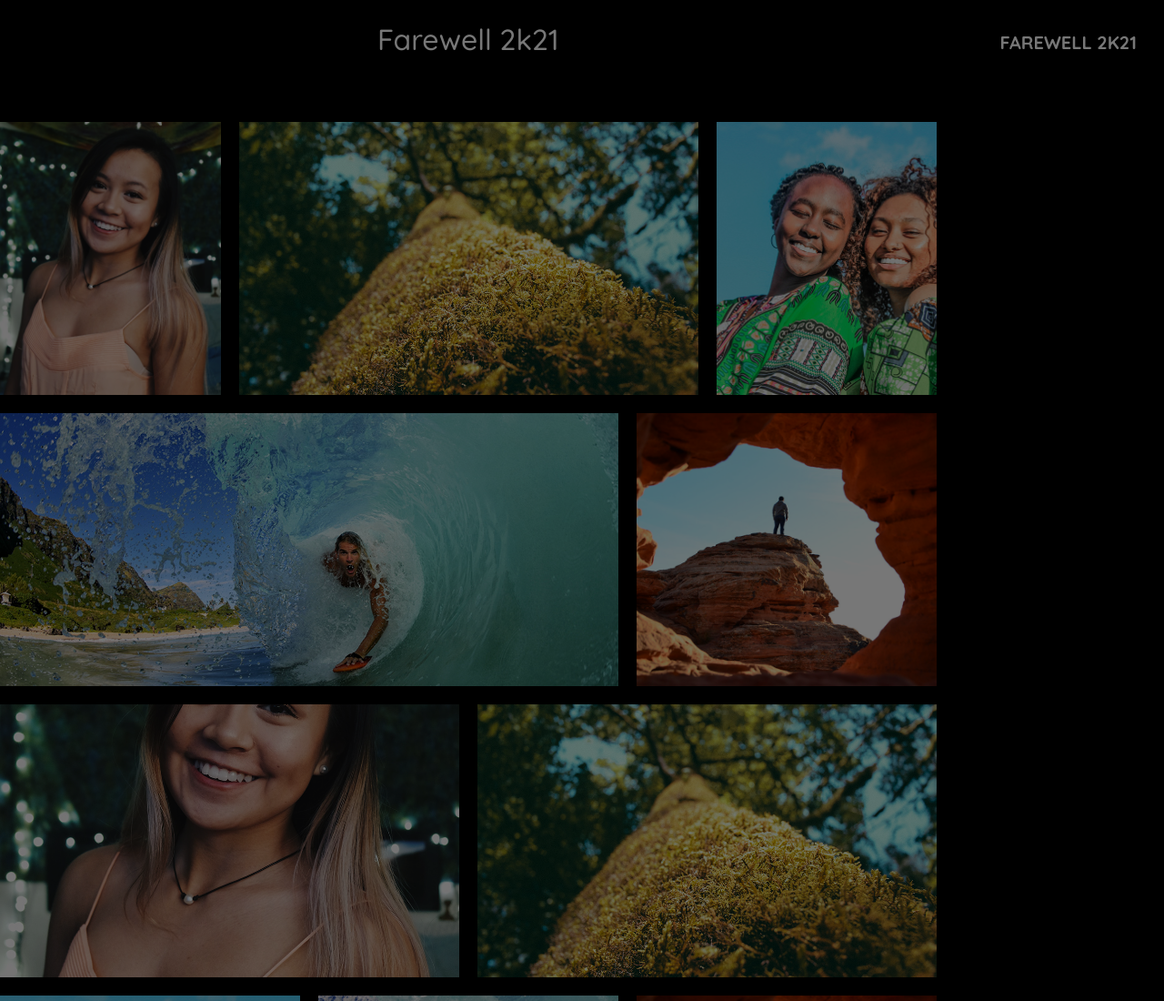
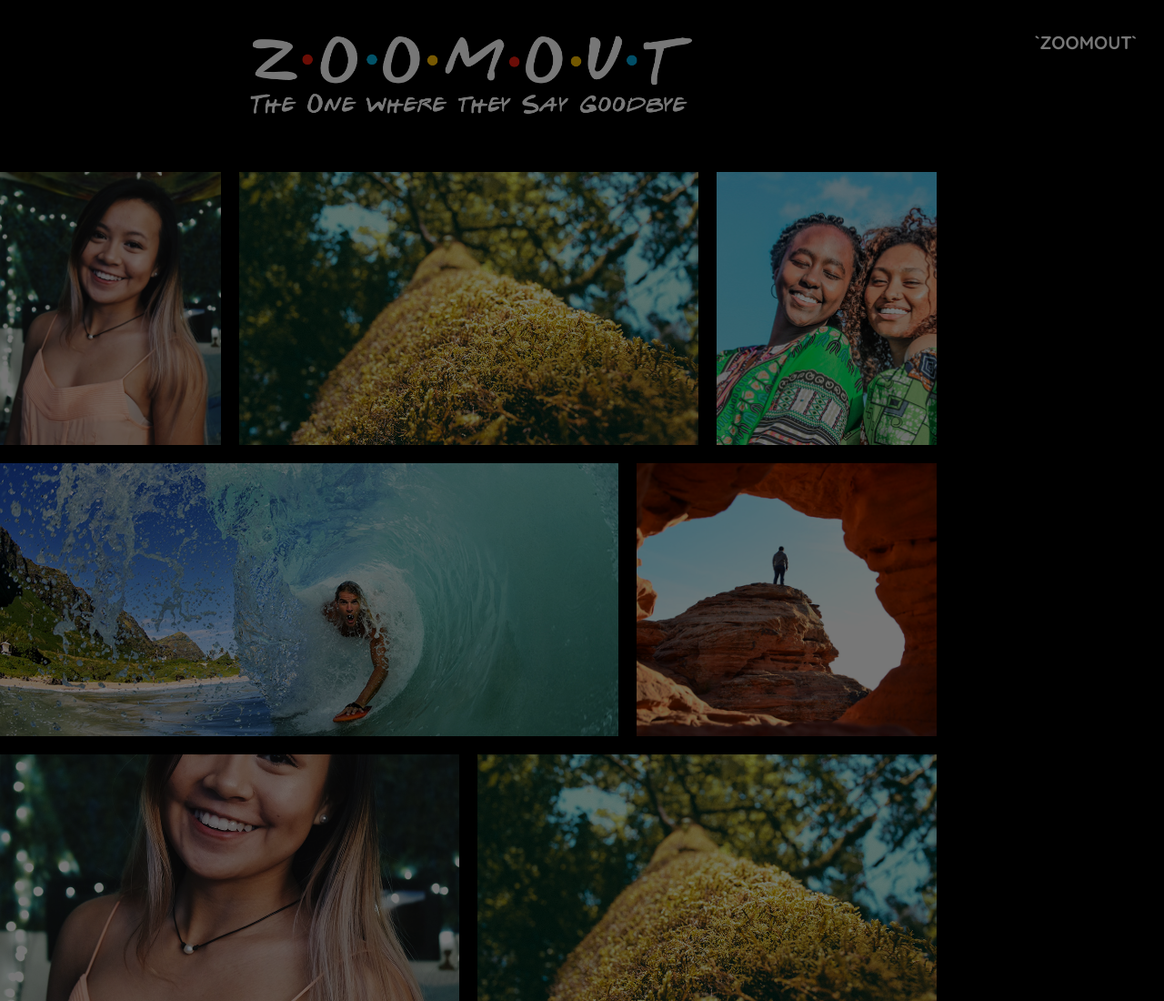
Before and after one commit to rubenshibu/farewell-gift, a plain HTML site: page index.html in a window 1280 px wide. Shown: the top 1100 px of the page at 91% size. Drawn offline with nearby package versions, Linux system fonts and the light colour scheme; files whose address does not match are found by name.

Commit message:
:lipstick: updated logo

```diff
--- a/index.html
+++ b/index.html
@@ -50,7 +50,7 @@
 
       <header class="header-bar d-flex d-lg-block align-items-center">
         <div class="site-logo">
-          <a href="index.html">Farewell 2k21</a>
+          <a href="index.html">`ZoomOut`</a>
         </div>
 
         <div class="d-inline-block d-xl-none ml-md-0 ml-auto py-3" style="position: relative; top: 3px">
@@ -69,7 +69,8 @@
         <div class="container-fluid photos">
           <div class="row pt-4 mb-5 text-center">
             <div class="col-12">
-              <h2 class="text-white mb-4">Farewell 2k21</h2>
+              <!-- <h2 class="text-white mb-4">Farewell 2k21</h2> -->
+              <img src="./images/ZoomOut-White.png" style="width: 50%;"/>
             </div>
           </div>
           <div class="row align-items-stretch">
--- a/js/main.js
+++ b/js/main.js
@@ -13,7 +13,7 @@ jQuery(document).ready(function ($) {
 		// Show the div after 5s
 		$("#message").delay(5000).fadeIn(1000);
 		//Show and Hide message
-		$("#ctr").show().delay(5000).fadeOut();
+		$("#ctr").show().delay(500).fadeOut();
 	});
 
 
```
